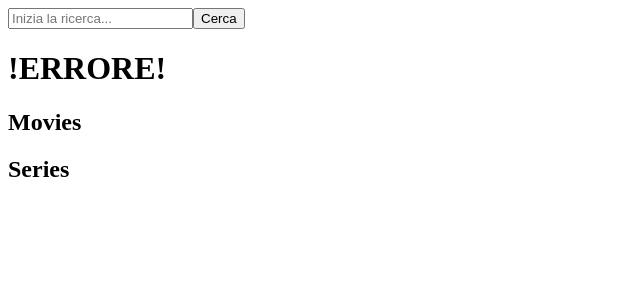
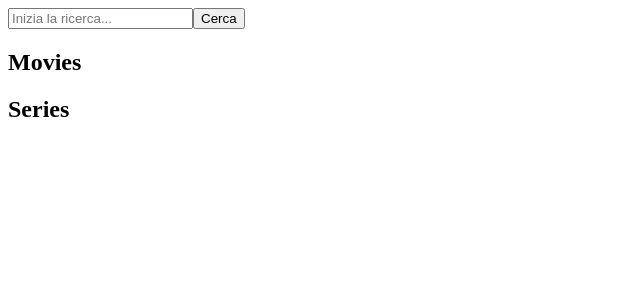
Before and after one commit to Therakar/vite-boolflix, a Vue app: page / in a window 1280 px wide. Shown: the top 300 px of the page, without its empty margins (0-640 px from the left). Built offline with nearby package versions, Linux system fonts and the light colour scheme.

Commit message:
applico un v-if al componente per fare in modo che compaia solo se error : true

```diff
--- a/src/App.vue
+++ b/src/App.vue
@@ -1,4 +1,3 @@
-
 <script>
     import axios from "axios"; //importo axios
     import { store } from "./store"; //importo store.js
@@ -30,6 +29,8 @@
                     }
                 }).then((response) => {
                     this.store.movies = response.data.results;
+                }).catch((err) =>{ //se si verifica un errore il valore di error viene portato a true
+                    this.error = true
                 })
             }
         }
@@ -39,7 +40,7 @@
 <template>
 
     <AppHeader @performSearch="getData"/>
-    <AppError />
+    <AppError v-if="error"/> <!--finchè error è false non viene visualizzato-->
     <AppMain />
 
 </template>
--- a/src/components/AppCard.vue
+++ b/src/components/AppCard.vue
@@ -14,7 +14,7 @@
             poster() {
                 return this.info.poster_path
                     ? `https://image.tmdb.org/t/p/w342${this.info.poster_path}`
-                    : "https://via.placeholder.com/342x485";
+                    : "https://via.placeholder.com/342x485?text=Locandina+Non+Disponibile";
             },
 
         }
```
